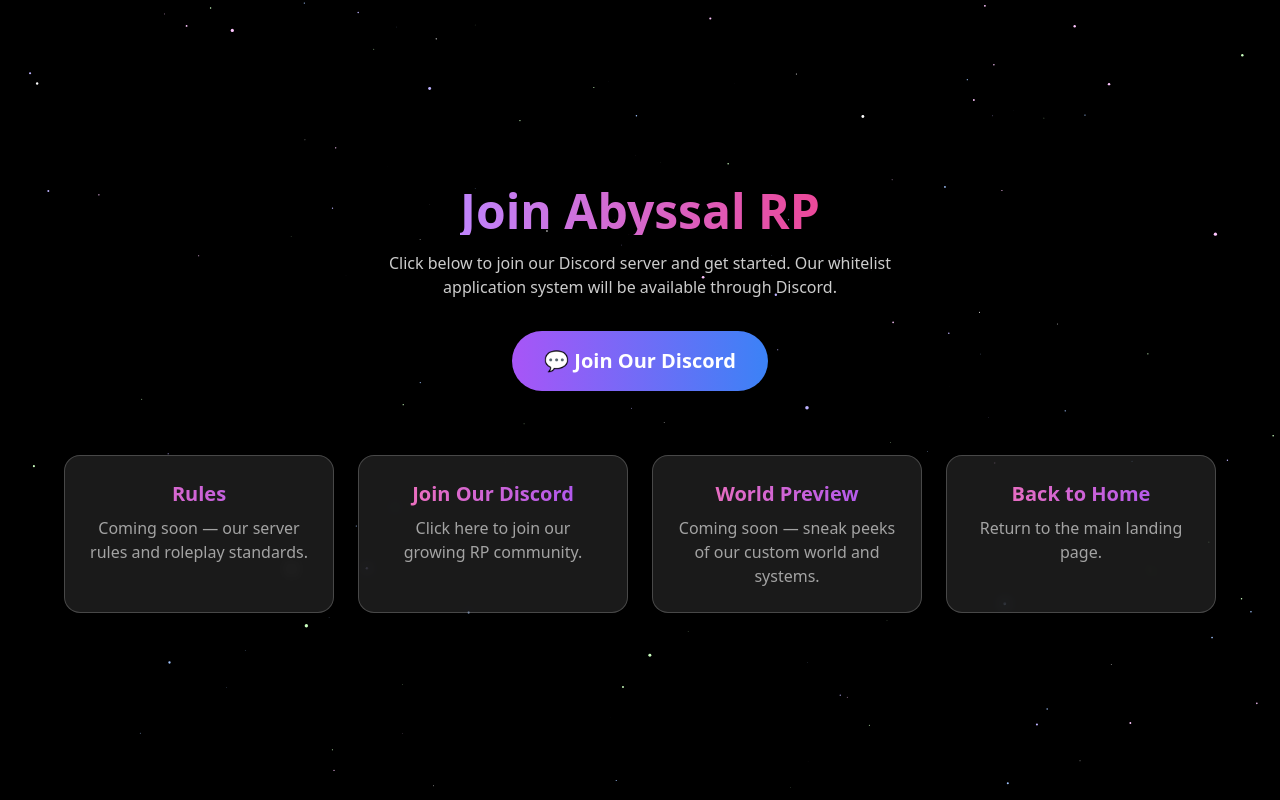
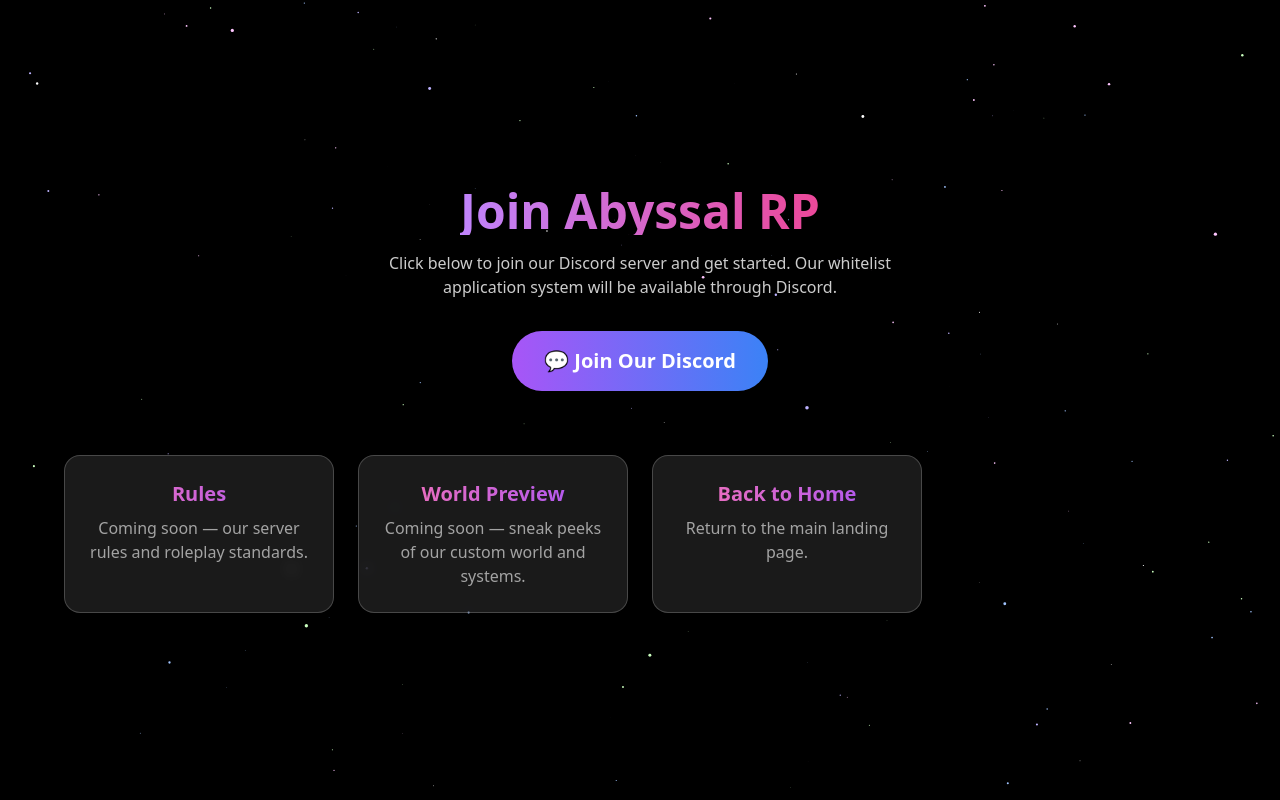
Before and after one commit to AbyssalRP/abyssalrp-site, a Next.js app: page /join in a window 1280 px wide. Built offline with nearby package versions, Linux system fonts and the light colour scheme.

Commit message:
Clean up /join page: removed redundant Join Us card

```diff
--- a/pages/join.tsx
+++ b/pages/join.tsx
@@ -99,10 +99,7 @@
             <h3 className="text-xl font-semibold mb-2 bg-gradient-to-r from-pink-400 to-purple-500 bg-clip-text text-transparent">Rules</h3>
             <p className="text-white/60">Coming soon — our server rules and roleplay standards.</p>
           </Link>
-          <Link href="/join" className="bg-white/10 border border-white/20 rounded-2xl p-6 backdrop-blur hover:bg-white/20 transition">
-            <h3 className="text-xl font-semibold mb-2 bg-gradient-to-r from-pink-400 to-purple-500 bg-clip-text text-transparent">Join Our Discord</h3>
-            <p className="text-white/60">Click here to join our growing RP community.</p>
-          </Link>
+
           <Link href="/preview" className="bg-white/10 border border-white/20 rounded-2xl p-6 backdrop-blur hover:bg-white/20 transition">
             <h3 className="text-xl font-semibold mb-2 bg-gradient-to-r from-pink-400 to-purple-500 bg-clip-text text-transparent">World Preview</h3>
             <p className="text-white/60">Coming soon — sneak peeks of our custom world and systems.</p>
```
